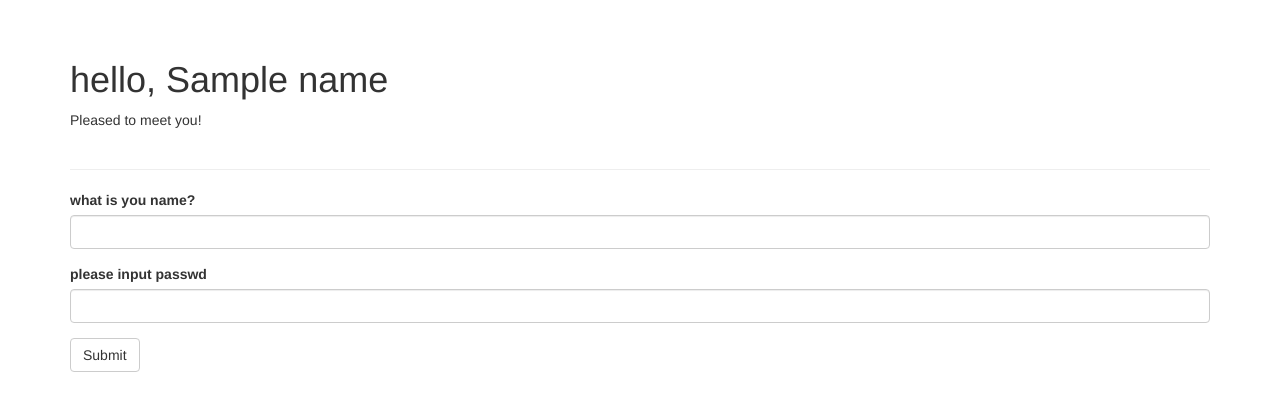
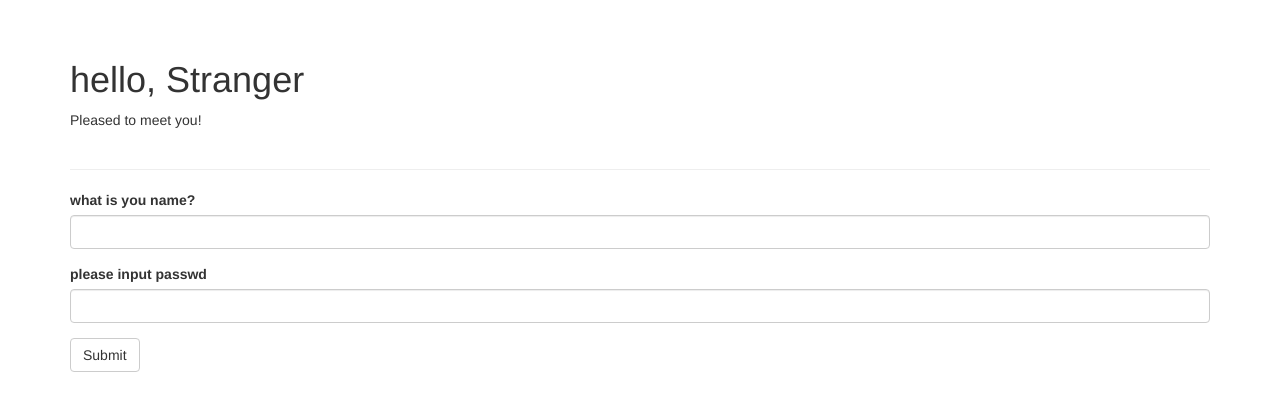
Before and after one commit to vemenu/Morphens, a Flask app: template app/templates/index.html in a window 1280 px wide. Shown: the part 52-463 px from the top of the page. Run offline with Flask 2, Linux system fonts and the light colour scheme; tables that the repository leaves empty hold one stand-in row (values such as "Sample post"); the template is opened without the code that fills it: values that come from a table or form of the project are taken from there, most other values are stand-ins (such as "Sample title", 1, 10 or a date in 2020); some libraries are stand-ins or nearby versions.

Commit message:
feat:chapter8

```diff
--- a/app/auth/views.py
+++ b/app/auth/views.py
@@ -11,7 +11,7 @@ def login():
     form = Login_Form()
     if form.validate_on_submit():
         user = User.query.filter_by(email=form.email.data).first()
-        if user is not None and user.verify_passwd(form.password.data):
+        if user is not None and user.verify_password(form.password.data):
             login_user(user, form.remember_me.data)
             return redirect(request.args.get('next') or url_for('main.index'))
         flash('Ivalied username or password')
--- a/app/templates/auth/login.html
+++ b/app/templates/auth/login.html
@@ -1,9 +1,7 @@
 {% extends "base.html" %}
 {% import "bootstrap/wtf.html" as wtf %}
 
-{% block title %}
-Flasky - login
-{% endblock %}
+{% block title %}Flasky - login{% endblock %}
 
 {% block content %}
 <div class="page-header">
--- a/app/templates/index.html
+++ b/app/templates/index.html
@@ -9,7 +9,8 @@ Flasky
 {{ super() }}
 <div class="container">
     <div class="page-header">
-        <h1>hello,{% if name %} {{ name }}
+        <h1>hello,{% if current_user.is_authenticated %}
+            {{ current_user.username }}
             {% else %} Stranger
             {% endif %}
         </h1>
```
Also changed, not shown: data-dev.sqlite.
